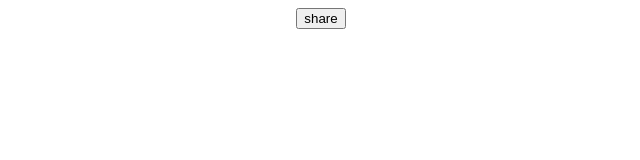
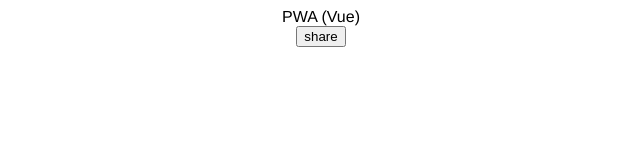
Before and after one commit to snoopy2199/pwa-practice-from-vue-cli, a Vue app: page / in a window 1280 px wide. Shown: the top 160 px of the page, without its empty margins (319-959 px from the left). Built offline with nearby package versions, Linux system fonts and the light colour scheme.

Commit message:
Add header

```diff
--- a/src/App.vue
+++ b/src/App.vue
@@ -1,7 +1,10 @@
 <template>
   <div id="app">
+    <div class="header">
+      PWA (Vue)
+      <button v-if="promptEvent" @click="handlePromotion">install</button>
+    </div>
     <HelloWorld />
-    <button v-if="promptEvent" @click="handlePromotion">install</button>
   </div>
 </template>
 
```
